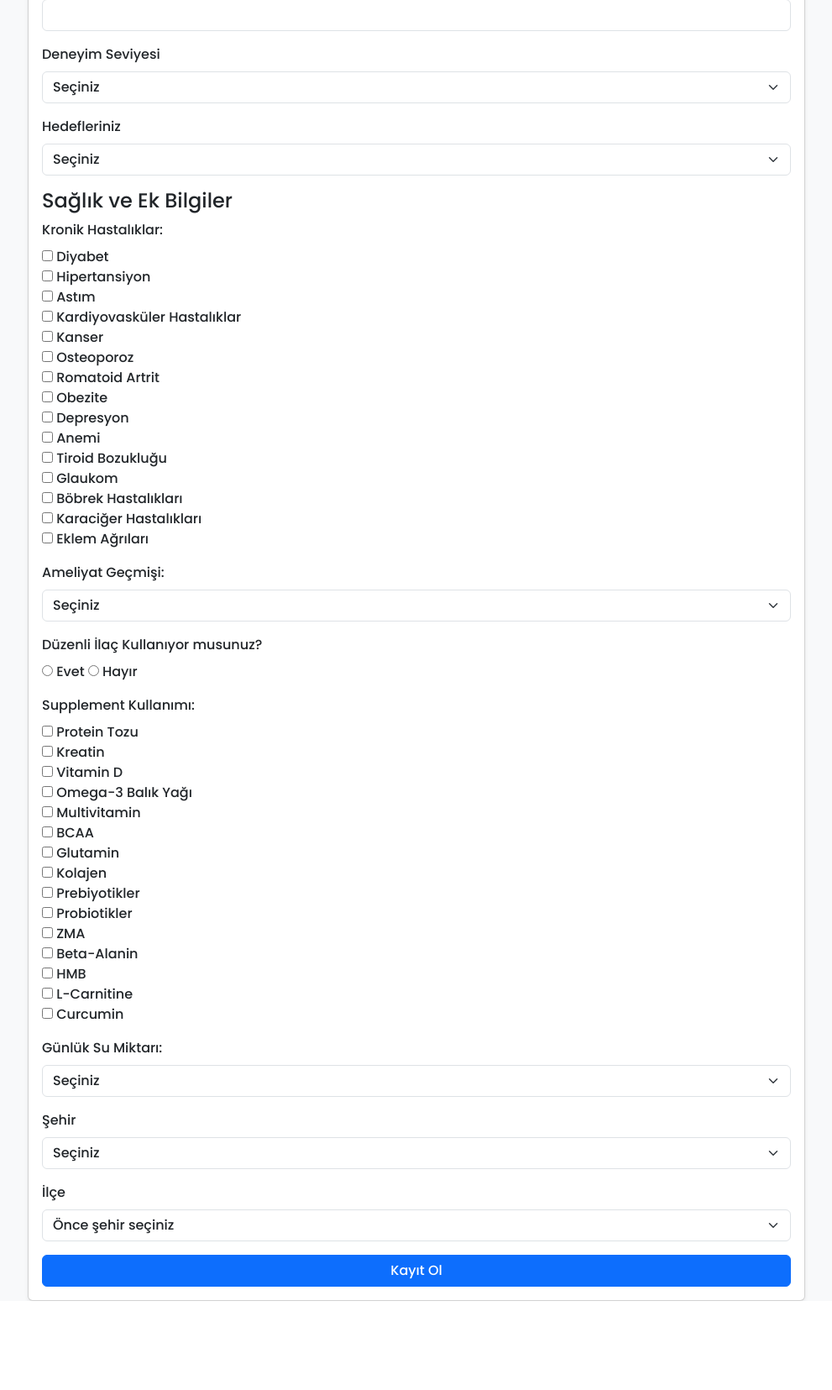
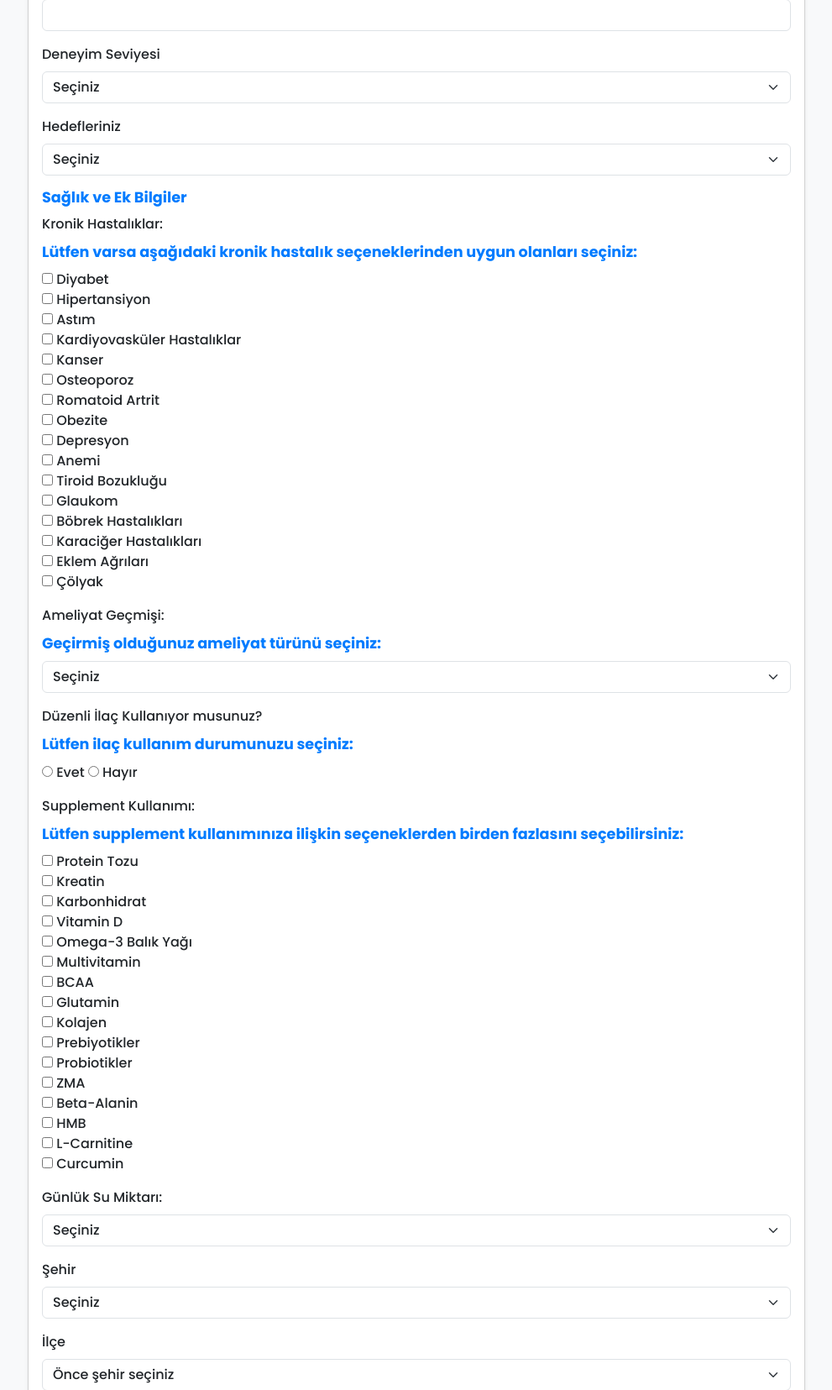
Before and after one commit to HGAKGUMUS/myFlask, a Flask app: page /register in a window 1280 px wide. Shown: the part 910-2565 px from the top of the page at 84% size, without its empty margins (144-1135 px from the left). Before the commit the page ends 2459 px from the top, so only its background shows below. Run offline with Flask 3, Linux system fonts and the light colour scheme; data comes from the database, SQL or seed files in the repository; some libraries are stand-ins or nearby versions.

Commit message:
Projenin ilk versiyonu veya yapılan değişikliklerin açıklaması

```diff
--- a/templates/base.html
+++ b/templates/base.html
@@ -18,6 +18,13 @@
     }
     .navbar-brand {
       font-weight: bold;
+    }
+    /* Soru metinlerini vurgulamak için CSS sınıfı */
+    .soru-metni {
+      color: #007bff;      /* Mavi tonlarında */
+      font-weight: bold;   /* Kalın yazı */
+      font-size: 1.1rem;   /* Yazı boyutunu biraz büyütür */
+      margin-bottom: 0.5rem;
     }
   </style>
   {% block head %}{% endblock %}
--- a/templates/register.html
+++ b/templates/register.html
@@ -95,11 +95,12 @@
           </div>
 
           <!-- Sağlık ve Ek Bilgiler -->
-          <h4>Sağlık ve Ek Bilgiler</h4>
+          <h4 class="soru-metni">Sağlık ve Ek Bilgiler</h4>
 
-          <!-- Kronik Hastalıklar (Checkbox Listesi, 15 seçenek) -->
+          <!-- Kronik Hastalıklar (Checkbox Listesi) -->
           <div class="mb-3">
             <label class="form-label">Kronik Hastalıklar:</label><br>
+            <p class="soru-metni">Lütfen varsa aşağıdaki kronik hastalık seçeneklerinden uygun olanları seçiniz:</p>
             <input type="checkbox" name="chronic_conditions_options" value="Diyabet"> Diyabet<br>
             <input type="checkbox" name="chronic_conditions_options" value="Hipertansiyon"> Hipertansiyon<br>
             <input type="checkbox" name="chronic_conditions_options" value="Astım"> Astım<br>
@@ -114,19 +115,26 @@
             <input type="checkbox" name="chronic_conditions_options" value="Glaukom"> Glaukom<br>
             <input type="checkbox" name="chronic_conditions_options" value="Böbrek Hastalıkları"> Böbrek Hastalıkları<br>
             <input type="checkbox" name="chronic_conditions_options" value="Karaciğer Hastalıkları"> Karaciğer Hastalıkları<br>
-            <input type="checkbox" name="chronic_conditions_options" value="Eklem Ağrıları"> Eklem Ağrıları
+            <input type="checkbox" name="chronic_conditions_options" value="Eklem Ağrıları"> Eklem Ağrıları<br>
+            <input type="checkbox" name="chronic_conditions_options" value="Çölyak"> Çölyak
           </div>
 
           <!-- Ameliyat Geçmişi (Dropdown) -->
           <div class="mb-3">
             <label class="form-label">Ameliyat Geçmişi:</label><br>
+            <p class="soru-metni">Geçirmiş olduğunuz ameliyat türünü seçiniz:</p>
             <select class="form-select" name="surgery_history">
               <option value="">Seçiniz</option>
               <option value="Yok">Yok</option>
               <option value="Kalp Ameliyatı">Kalp Ameliyatı</option>
-              <option value="Eklem Protezi">Eklem Protezi</option>
+              <option value="Beyin Ameliyatı">Beyin Ameliyatı</option>
               <option value="Karın Ameliyatı">Karın Ameliyatı</option>
-              <option value="Beyin Ameliyatı">Beyin Ameliyatı</option>
+              <option value="Ortopedik Ameliyatlar">Ortopedik Ameliyatlar</option>
+              <option value="Organ Nakli">Organ Nakli</option>
+              <option value="Göz Ameliyatı">Göz Ameliyatı</option>
+              <option value="Diş Ameliyatı">Diş Ameliyatı</option>
+              <option value="Mide Ameliyatı">Mide Ameliyatı</option>
+              <option value="Bağırsak Ameliyatı">Bağırsak Ameliyatı</option>
               <option value="Diğer">Diğer</option>
             </select>
           </div>
@@ -134,29 +142,37 @@
           <!-- İlaç Kullanımı -->
           <div class="mb-3">
             <label class="form-label">Düzenli İlaç Kullanıyor musunuz?</label><br>
+            <p class="soru-metni">Lütfen ilaç kullanım durumunuzu seçiniz:</p>
             <input type="radio" name="drug_usage" value="evet" required> Evet
             <input type="radio" name="drug_usage" value="hayır" required> Hayır
           </div>
           <div class="mb-3" id="drug_usage_options" style="display:none;">
             <label class="form-label">Kullandığınız İlaçlar:</label><br>
+            <p class="soru-metni">Aşağıdaki ilaç seçeneklerinden kullandıklarınızı işaretleyiniz:</p>
             <input type="checkbox" name="drug_options" value="Ağrı Kesiciler"> Ağrı Kesiciler<br>
             <input type="checkbox" name="drug_options" value="Anti-inflamatuar"> Anti-inflamatuar<br>
             <input type="checkbox" name="drug_options" value="Antihipertansifler"> Antihipertansifler<br>
-            <input type="checkbox" name="drug_options" value="Antidepresanlar"> Antidepresanlar<br>
-            <input type="checkbox" name="drug_options" value="Antibiyotikler"> Antibiyotikler<br>
+            <input type="checkbox" name="drug_options" value="Beta Blokerler"> Beta Blokerler<br>
+            <input type="checkbox" name="drug_options" value="Statinler"> Statinler<br>
+            <input type="checkbox" name="drug_options" value="ACE İnhibitörleri"> ACE İnhibitörleri<br>
+            <input type="checkbox" name="drug_options" value="ARB'ler"> ARB'ler<br>
             <input type="checkbox" name="drug_options" value="Diyabet İlaçları"> Diyabet İlaçları<br>
             <input type="checkbox" name="drug_options" value="Kortikosteroidler"> Kortikosteroidler<br>
             <input type="checkbox" name="drug_options" value="Anksiyolitikler"> Anksiyolitikler<br>
             <input type="checkbox" name="drug_options" value="Uyku İlaçları"> Uyku İlaçları<br>
             <input type="checkbox" name="drug_options" value="Kemoterapi"> Kemoterapi<br>
+            <input type="checkbox" name="drug_options" value="Diüretikler"> Diüretikler<br>
+            <input type="checkbox" name="drug_options" value="Antidepresanlar"> Antidepresanlar<br>
             <input type="checkbox" name="drug_options" value="Diğer"> Diğer
           </div>
 
           <!-- Supplement Kullanımı (15 seçenekli) -->
           <div class="mb-3">
             <label class="form-label">Supplement Kullanımı:</label><br>
+            <p class="soru-metni">Lütfen supplement kullanımınıza ilişkin seçeneklerden birden fazlasını seçebilirsiniz:</p>
             <input type="checkbox" name="supplement_options" value="Protein Tozu"> Protein Tozu<br>
             <input type="checkbox" name="supplement_options" value="Kreatin"> Kreatin<br>
+            <input type="checkbox" name="supplement_options" value="Karbonhidrat"> Karbonhidrat<br>
             <input type="checkbox" name="supplement_options" value="Vitamin D"> Vitamin D<br>
             <input type="checkbox" name="supplement_options" value="Omega-3 Balık Yağı"> Omega-3 Balık Yağı<br>
             <input type="checkbox" name="supplement_options" value="Multivitamin"> Multivitamin<br>
```
Also changed, not shown: templates/rate_program.html (+11 -16 lines), templates/sports.html (+11 -11 lines).
